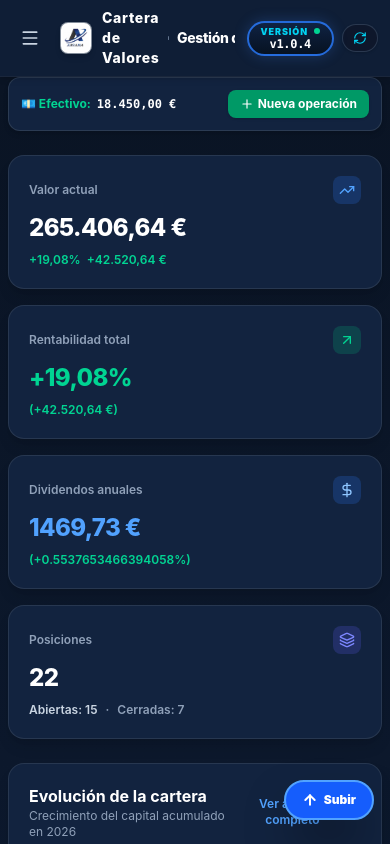
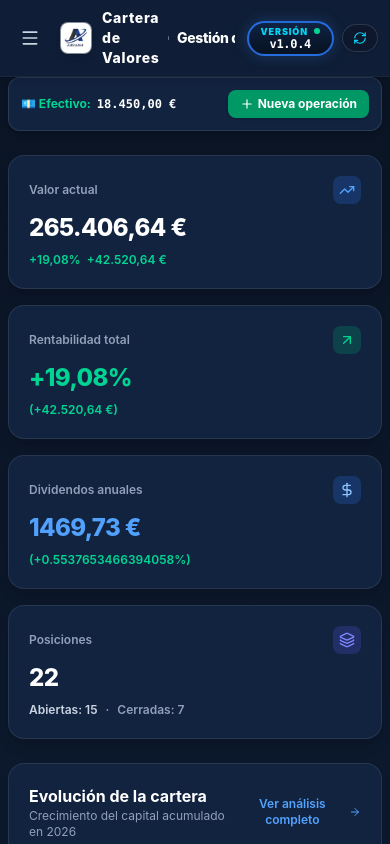
Before and after one commit to Gaguegu/Cartera-de-Valores-v2, a React (Vite) app: page / in a window 390 px wide. Shown: the top 844 px of the page. Built offline with nearby package versions, Linux system fonts and the light colour scheme; no server answers.

Commit message:
refactor: remove scroll-to-top floating button
Remove the mobile floating scroll-to-top button to reduce UI clutter and improve space efficiency.

```diff
--- a/src/App.tsx
+++ b/src/App.tsx
@@ -48,7 +48,7 @@ import { useAppSecurity } from './hooks/useAppSecurity';
 import { AppPortfolioBackupData } from './utils/cryptoService';
 import { parseYearFromDate } from './utils/formatters';
 import { fetchBatchQuotes, fetchQuoteOnline, fetchLiveFxRates, getStoredFxRates } from './services/quotesService';
-import { CheckCircle2, AlertTriangle, Sparkles, ArrowUp } from 'lucide-react';
+import { CheckCircle2, AlertTriangle, Sparkles } from 'lucide-react';
 
 export default function App() {
   const [currentTab, setCurrentTab] = useState<ActiveTab>(() => {
@@ -2144,31 +2144,6 @@ export default function App() {
         </main>
       </div>
 
-      {/* Botón flotante para subir arriba en dispositivos móviles (1 toque instantáneo para volver al inicio) */}
-      <button
-        type="button"
-        onClick={() => {
-          window.scrollTo({ top: 0, behavior: 'smooth' });
-          const mainEl = document.querySelector('main');
-          if (mainEl) {
-            mainEl.scrollTo({ top: 0, behavior: 'smooth' });
-          }
-        }}
-        onTouchEnd={e => {
-          e.preventDefault();
-          window.scrollTo({ top: 0, behavior: 'smooth' });
-          const mainEl = document.querySelector('main');
-          if (mainEl) {
-            mainEl.scrollTo({ top: 0, behavior: 'smooth' });
-          }
-        }}
-        className="sm:hidden fixed bottom-6 right-4 z-50 px-4 py-2.5 rounded-full bg-blue-600 hover:bg-blue-500 active:bg-blue-700 text-white shadow-2xl shadow-black/80 border-2 border-blue-400 flex items-center gap-1.5 text-xs font-black transition-all active:scale-90 select-none cursor-pointer touch-manipulation"
-        title="Subir al inicio"
-        aria-label="Subir arriba"
-      >
-        <ArrowUp className="w-4 h-4 stroke-[3]" />
-        <span>Subir</span>
-      </button>
 
       {/* Floating Global Toast Notification for Quotes and Currencies */}
       {globalToast && (
```
